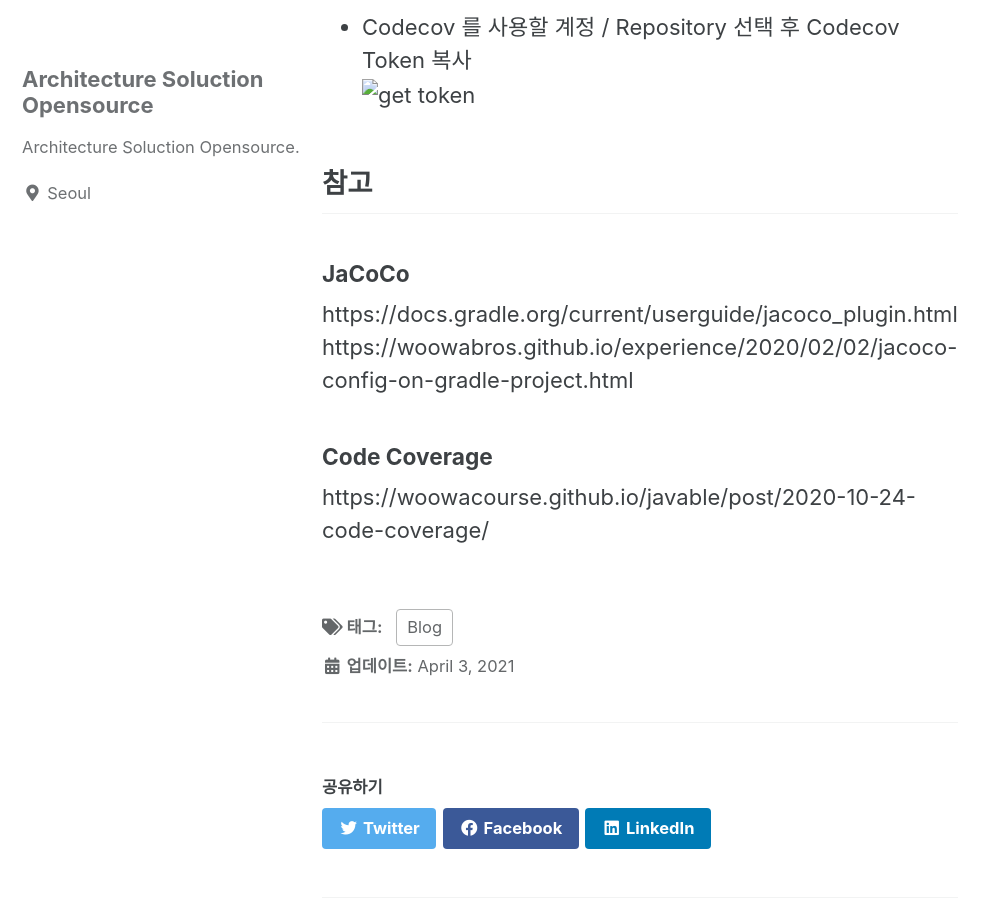
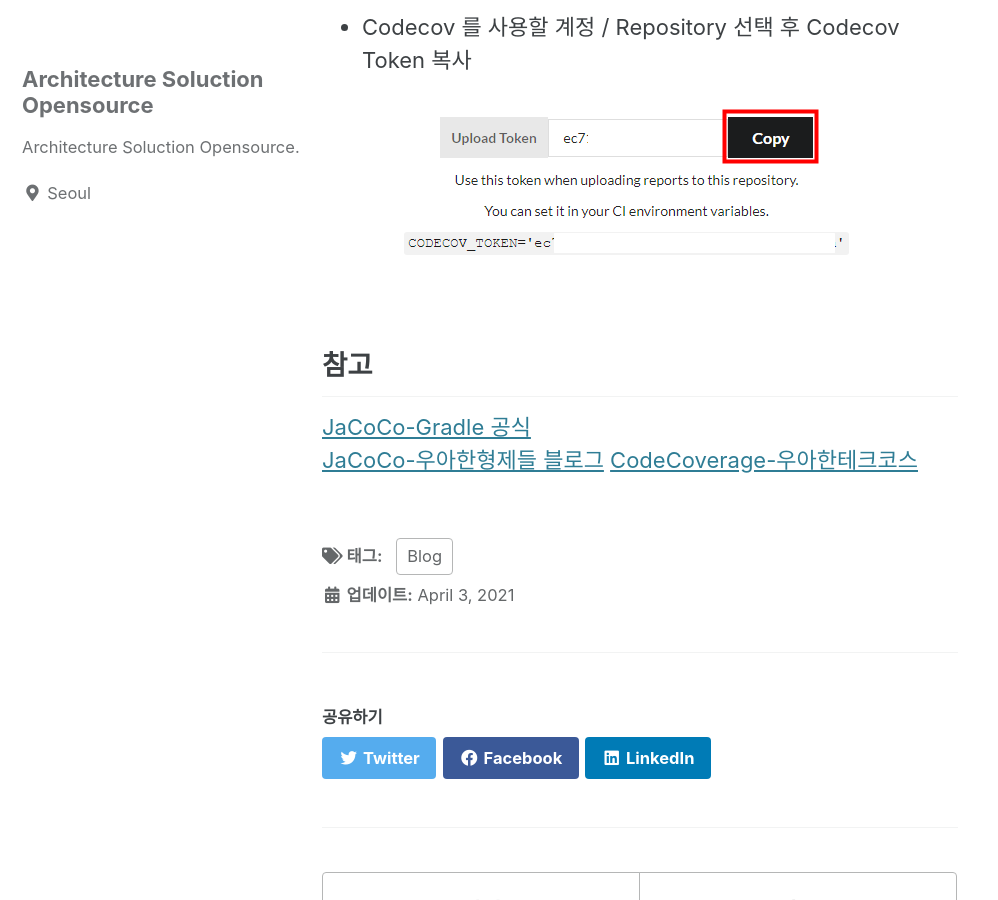
Before and after one commit to architecture-solution/opensourceEnv, a Jekyll site: the page built from docs/_posts/2021-04-03-code-coverage.md, in a window 1280 px wide and 900 px high, scrolled down 2481 px. Shown: the whole window, without its empty margins (0-998 px from the left). Built offline with Jekyll 4.4.1, drawn with Linux system fonts in a browser that asks for light colours; cached includes are drawn as plain includes.

Commit message:
code coverage 관련 글 수정

```diff
--- a/docs/_posts/2021-04-03-code-coverage.md
+++ b/docs/_posts/2021-04-03-code-coverage.md
@@ -60,12 +60,10 @@ gradle test jacocoTestReport jacocoTestCoverageVerification
 * [Codecov 홈페이지](https://about.codecov.io/) 로 이동
 * Codecov 가입 / 로그인 진행
 * Codecov 를 사용할 계정 / Repository 선택 후 Codecov Token 복사
-![get token](./assets/images/posts/codecovTokenCopy.PNG)
+![get token](../assets/images/posts/codecovTokenCopy.PNG)
 
 
 ## 참고
-##### JaCoCo
-https://docs.gradle.org/current/userguide/jacoco_plugin.html
-https://woowabros.github.io/experience/2020/02/02/jacoco-config-on-gradle-project.html
-##### Code Coverage
-https://woowacourse.github.io/javable/post/2020-10-24-code-coverage/
+[JaCoCo-Gradle 공식](https://docs.gradle.org/current/userguide/jacoco_plugin.html)
+[JaCoCo-우아한형제들 블로그](https://woowabros.github.io/experience/2020/02/02/jacoco-config-on-gradle-project.html)
+[CodeCoverage-우아한테크코스](https://woowacourse.github.io/javable/post/2020-10-24-code-coverage/)
```
